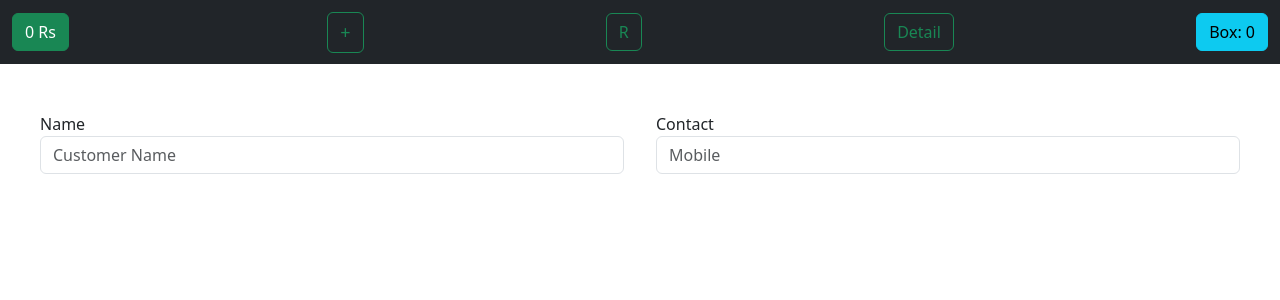
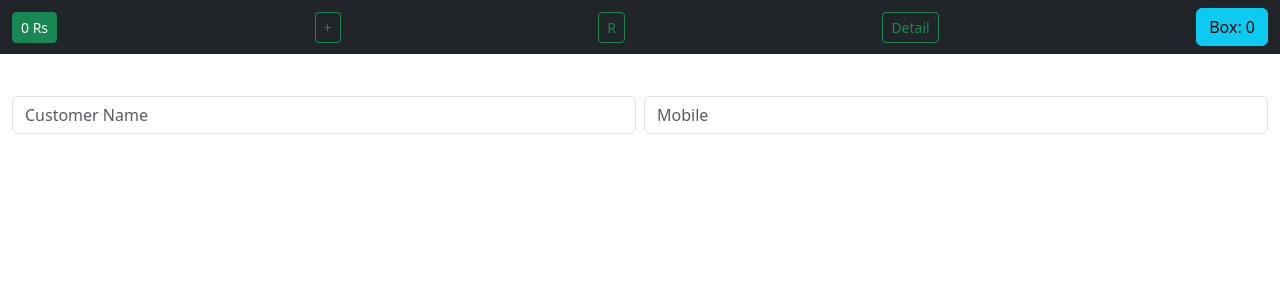
Before and after one commit to parshant1985/calculator-app, an Angular app: page / in a window 1280 px wide. Shown: the top 300 px of the page. Built offline with nearby package versions, Linux system fonts and the light colour scheme.

Commit message:
aaa
add new files

```diff
--- a/src/app/app.component.html
+++ b/src/app/app.component.html
@@ -2,28 +2,28 @@
   <!-- Fixed navbar -->
   <nav class="navbar navbar-expand-md navbar-dark fixed-top bg-dark">
     <div class="container-fluid">
-      <a class="navbar-brand" href="#"><button class="btn btn-success" type="submit">{{totalCompute()}} Rs</button></a>
-      <button class="btn button btn-outline-success" (click)="addrowfn()" style="font-size: 18px;">+</button>
-      <button class="btn button btn-outline-success" (click)="reset()">R</button>
-      <button class="btn button btn-outline-success" (click)="isShow =true">Detail</button>
+      <button class="btn btn-success  btn-sm" type="submit">{{totalCompute()}} Rs</button>
+      <button class="btn button btn-outline-success  btn-sm" (click)="addrowfn()">+</button>
+      <button class="btn button btn-outline-success  btn-sm" (click)="reset()">R</button>
+      <button class="btn button btn-outline-success  btn-sm" (click)="isShow =true">Detail</button>
       <button class="btn btn-info" type="submit"> Box: {{totalbox()
         }}</button>
 
     </div>
   </nav>
 </header>
+
 <div class="container-fluid mt-5 pt-5">
 
-  <div class="container-fluid pb-4">
-    <div class="d-flex">
-      <div class="col-md-6 p-3"> <label> Name</label>
-        <input type="text" class="form-control" placeholder="Customer Name" (change)="customerNameFN($event)" /></div>
-      <div class="col-md-6 p-3"><label> Contact</label>
-        <input type="tel" minlength="10" maxlength="10"  class="form-control" placeholder="Mobile" (change)="MobileFN($event)" /></div>
-    </div>
+  <div class="col-md-12 ">
+    <div class="d-flex gap-2">
+
+        <input type="text" class="form-control" [value]="customerName()" placeholder="Customer Name" (change)="customerNameFN($event)" />
+
+        <input type="tel" minlength="10" maxlength="10" [value]="mobile()"  class="form-control" placeholder="Mobile" (change)="MobileFN($event)" />
+      </div>
 
 
-  </div>
   <div class="col-md-12 ">
     <div class="card mt-3 mb-3 text-center d-sm-block " *ngFor="let item of addRow(); let i = index">
       <div class="card-header">
@@ -77,7 +77,7 @@
   <div class="modal-dialog">
     <div class="modal-content">
       <div class="modal-header">
-        <h1 class="modal-title fs-5" id="staticBackdropLabel"><span style="color: brown;"> {{customerName()}}</span> <span style="color: rgb(19, 170, 11);">-{{mobile()}}</span></h1>
+        <h1 class="modal-title fs-5" id="staticBackdropLabel"><span style="color: brown;"> {{customerName() ? customerName():'No Name'}}</span> <span style="color: rgb(19, 170, 11);">-{{mobile()?mobile():'No Contact'}}</span></h1>
         <button type="button" class="btn-close" data-bs-dismiss="modal" (click)="isShow=false"
           aria-label="Close"></button>
       </div>
@@ -107,6 +107,7 @@
           </tbody>
         </table>
       </div>
+
       <div class="modal-footer">
         <button type="button" class="btn btn-danger">Total Box: {{totalbox()}}</button>
         <button type="button" class="btn btn-success">{{totalCompute()}} Rs.</button>
@@ -114,4 +115,5 @@
       </div>
     </div>
   </div>
+
 </div>
--- a/src/app/app.component.ts
+++ b/src/app/app.component.ts
@@ -23,7 +23,7 @@ export class AppComponent {
   initialValue: any = [];
   isShow: boolean = false;
   customerName = <any>signal('');
-  mobile = <any>signal(0)
+  mobile = <any>signal('')
 
 
 
@@ -33,14 +33,16 @@ export class AppComponent {
   price = signal(35)
   box = signal(1)
   addRow: WritableSignal<any[]> = signal<any[]>([]);
-  tileName: any = [{ name: 'Astetic Grey ', box: 23, id: 1 }, { name: 'Beige Brown', box: 25, id: 2 }, { name: 'Black Blue', box: 125, id: 3 }, { name: 'Golden Base', box: 26, id: 4 }, { name: 'Wooden Grey', box: 36, id: 5 }, { name: 'Armani Gold', box: 66, id: 6 }]
+
   constructor(private cd: ChangeDetectorRef) { }
   markForCheck() {
     this.cd.markForCheck();
   }
-  pendingTile = signal(this.tileName)
+
   reset() {
-    this.addRow.set([])
+    this.addRow.set([]);
+    this.mobile.set('');
+    this.customerName.set('')
   }
   customerNameFN(val:any) {
     this.customerName.set(val.target.value);
```
